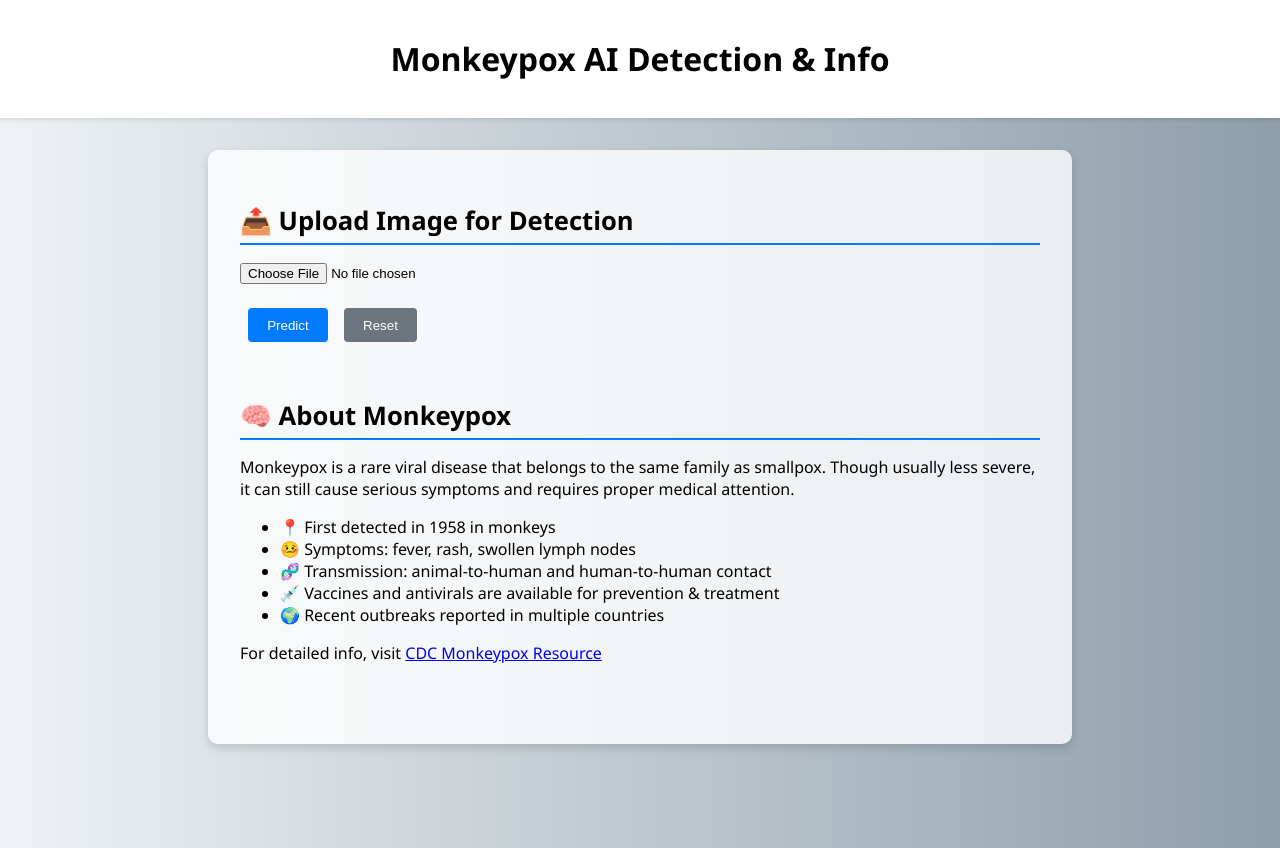
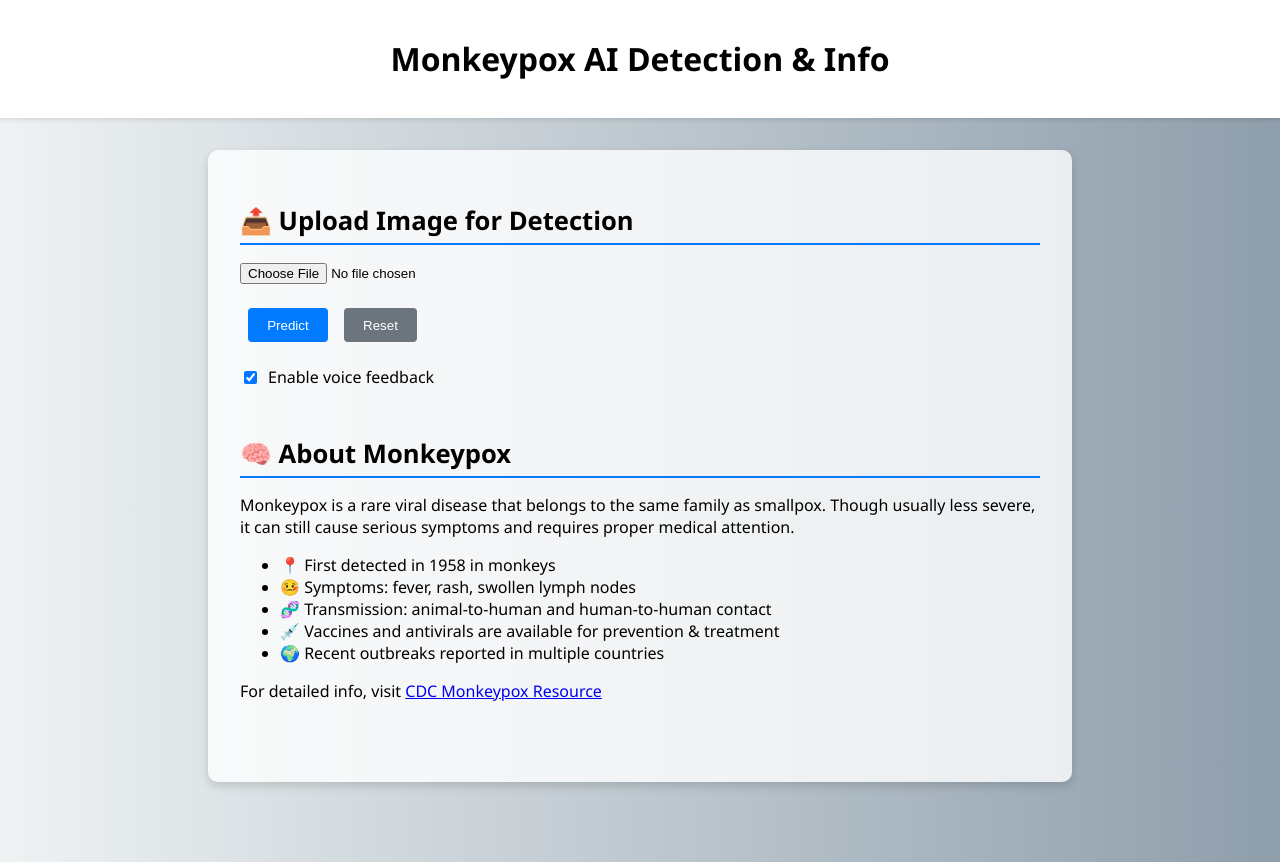
Before and after one commit to vhittuvalli/Monkeypox-Diagnosis-Project, a React (Create React App) app in the folder frontend/: page / in a window 1280 px wide. Built offline with nearby package versions, Linux system fonts and the light colour scheme.

Commit message:
added voice option for prediction

```diff
--- a/frontend/src/App.js
+++ b/frontend/src/App.js
@@ -8,6 +8,7 @@ function App() {
   const [errorMsg, setErrorMsg] = useState("");
   const [isLoading, setIsLoading] = useState(false);
   const [fadeIn, setFadeIn] = useState(false);
+  const [voiceEnabled, setVoiceEnabled] = useState(true);
 
   const styles = {
     page: {
@@ -60,9 +61,6 @@ function App() {
     resetButton: {
       backgroundColor: "#6c757d",
     },
-    buttonHover: {
-      backgroundColor: "#0056b3",
-    },
     previewImage: {
       maxWidth: "100%",
       maxHeight: "300px",
@@ -95,6 +93,12 @@ function App() {
       color: "red",
       marginTop: "1rem",
     },
+    toggleRow: {
+      marginTop: "1rem",
+      display: "flex",
+      alignItems: "center",
+      gap: "0.5rem",
+    },
   };
 
   const handleFileChange = (e) => {
@@ -105,6 +109,20 @@ function App() {
     setConfidence(null);
     setErrorMsg("");
     setFadeIn(true);
+  };
+
+  const speakResult = (prediction, confidence) => {
+    if (!voiceEnabled || !window.speechSynthesis) return;
+    let message = "";
+
+    if (prediction === "Monkeypox") {
+      message = `Warning. Monkeypox detected with ${confidence} percent confidence. Please consult a healthcare provider.`;
+    } else {
+      message = `Monkeypox not detected. Confidence level is ${confidence} percent.`;
+    }
+
+    const utterance = new SpeechSynthesisUtterance(message);
+    window.speechSynthesis.speak(utterance);
   };
 
   const handleSubmit = async (e) => {
@@ -135,6 +153,7 @@ function App() {
       const data = await response.json();
       setPrediction(data.prediction);
       setConfidence(data.confidence);
+      speakResult(data.prediction, data.confidence);
     } catch (err) {
       setErrorMsg("Server error: " + err.message);
     } finally {
@@ -177,6 +196,17 @@ function App() {
               Reset
             </button>
           </form>
+
+          {/* Toggle for voice feedback */}
+          <div style={styles.toggleRow}>
+            <input
+              type="checkbox"
+              id="voiceToggle"
+              checked={voiceEnabled}
+              onChange={() => setVoiceEnabled(!voiceEnabled)}
+            />
+            <label htmlFor="voiceToggle">Enable voice feedback</label>
+          </div>
 
           {errorMsg && <p style={styles.errorMsg}>{errorMsg}</p>}
           {previewSrc && (
@@ -227,7 +257,7 @@ function App() {
         </div>
       </div>
 
-      {/* Simple fade animation keyframe */}
+      {/* Simple fade animation */}
       <style>{`
         @keyframes fade-in {
           from { opacity: 0; transform: translateY(20px); }
```
